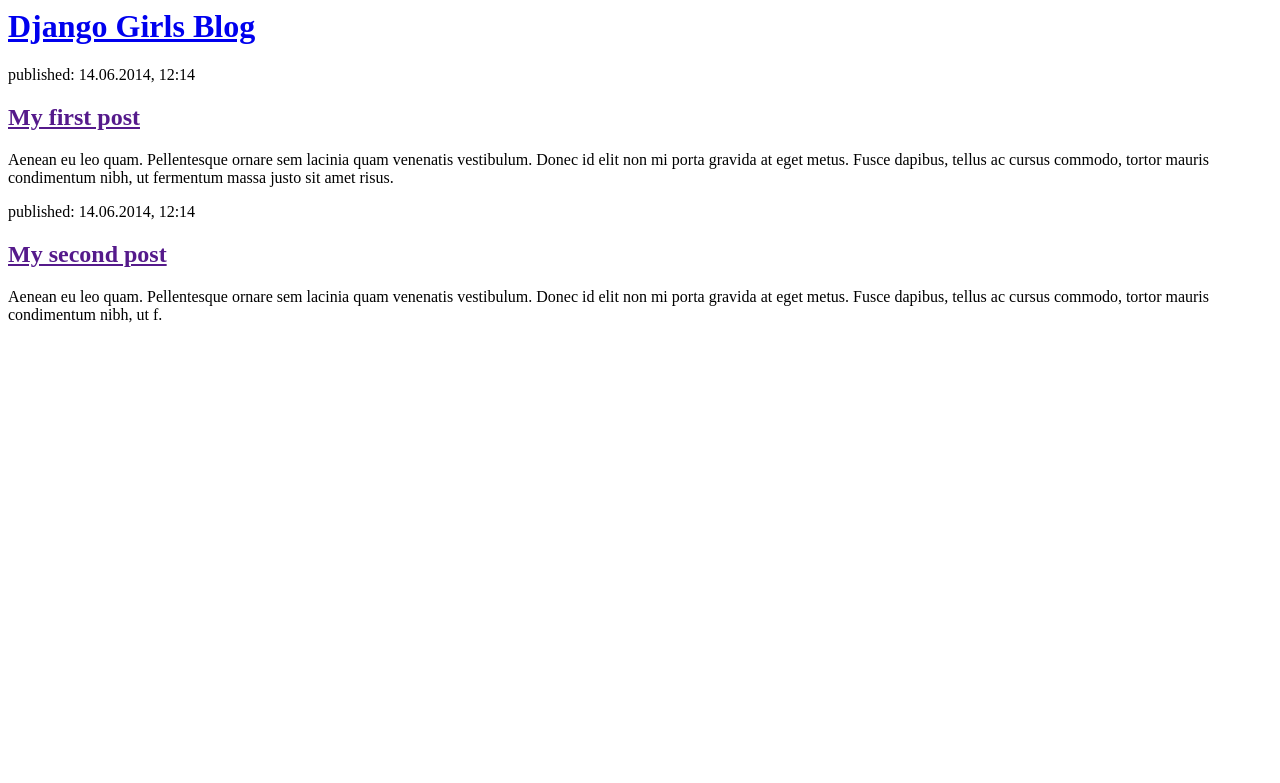
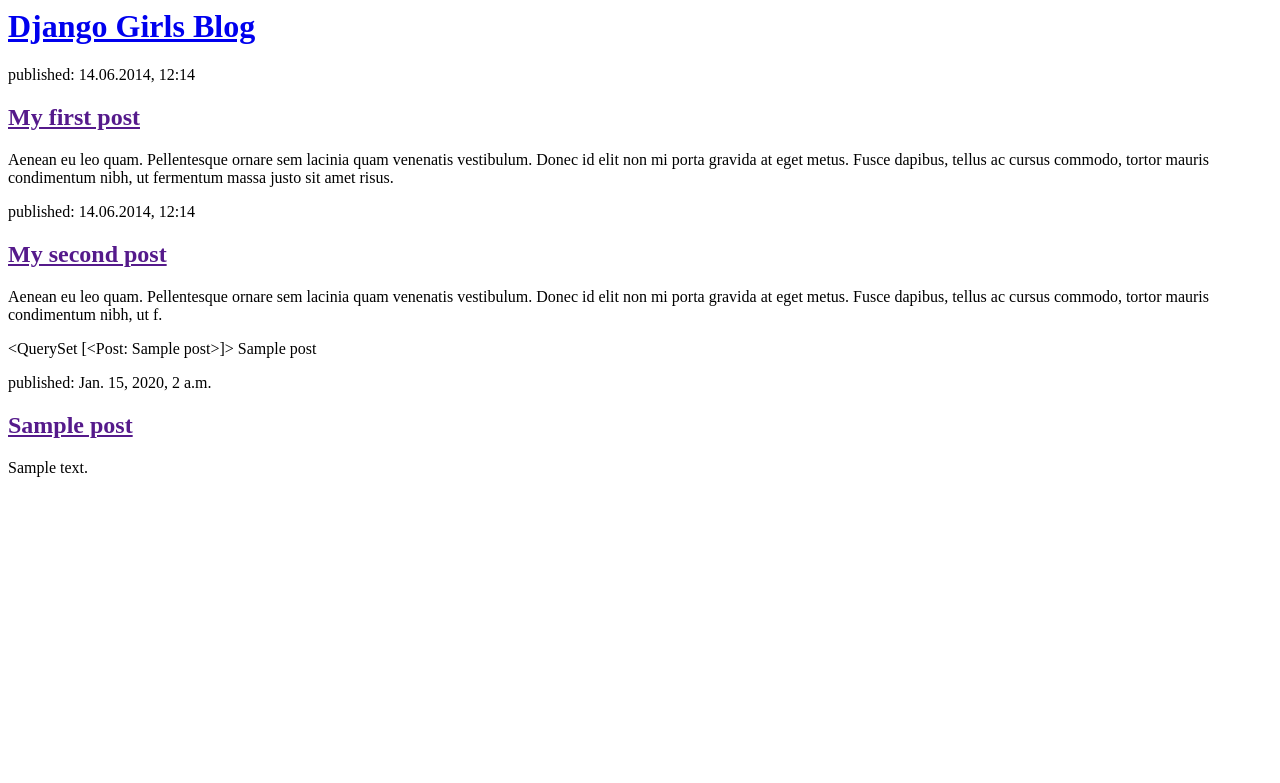
Before and after one commit to ABehal2020/my-first-blog, a Django app: page / in a window 1280 px wide. Shown: the top 783 px of the page. Run offline with Django 3.2, Linux system fonts and the light colour scheme; tables that the repository leaves empty hold one stand-in row (values such as "Sample post").

Commit message:
Modified templates to display posts from database.

```diff
--- a/mysite/blog/models.py
+++ b/mysite/blog/models.py
@@ -15,3 +15,11 @@
 
     def __str__(self):
         return self.title
+
+class Dinosaur(models.Model):
+    age = models.PositiveIntegerField()
+    species = models.TextField()
+    name = models.CharField(max_length=50)
+
+    def __str__(self):
+        return self.name
--- a/mysite/blog/templates/blog/post_list.html
+++ b/mysite/blog/templates/blog/post_list.html
@@ -18,5 +18,22 @@
             <h2><a href="">My second post</a></h2>
             <p>Aenean eu leo quam. Pellentesque ornare sem lacinia quam venenatis vestibulum. Donec id elit non mi porta gravida at eget metus. Fusce dapibus, tellus ac cursus commodo, tortor mauris condimentum nibh, ut f.</p>
         </div>
+
+        {{ posts }}
+
+        {% for post in posts %}
+            {{ post }}
+        {% endfor %}
+
+        {% for post in posts %}
+
+        <div>
+            <p>published: {{ post.published_date }}</p>
+            <h2><a href="">{{ post.title }}</a></h2>
+            <p>{{ post.text|linebreaksbr }}</p>
+        </div>
+
+        {% endfor %}
+
     </body>
 </html>
--- a/mysite/blog/views.py
+++ b/mysite/blog/views.py
@@ -1,5 +1,14 @@
 from django.shortcuts import render
+from .models import Post
+from django.utils import timezone
 
 # Create your views here.
 def post_list(request):
-    return render(request, 'blog/post_list.html', {})
+    posts = Post.objects.filter(published_date__lte=timezone.now()).order_by('published_date')
+    return render(request, 'blog/post_list.html', {'posts': posts})
+
+def get_all_posts():
+    all = Post.objects.all()
+    num = all.count()
+    print(num)
+    return num
```
Also changed, not shown: mysite/blog/migrations/0002_dinosaur.py (added).
